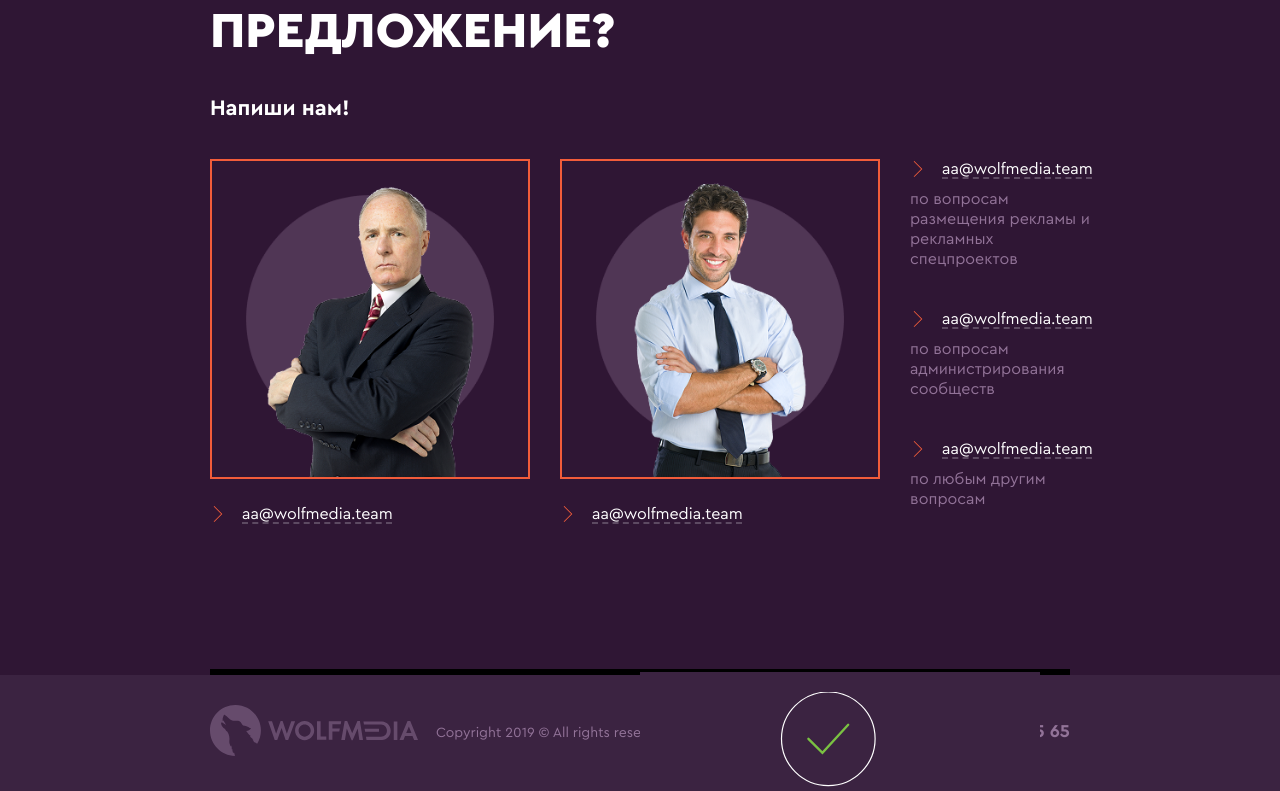
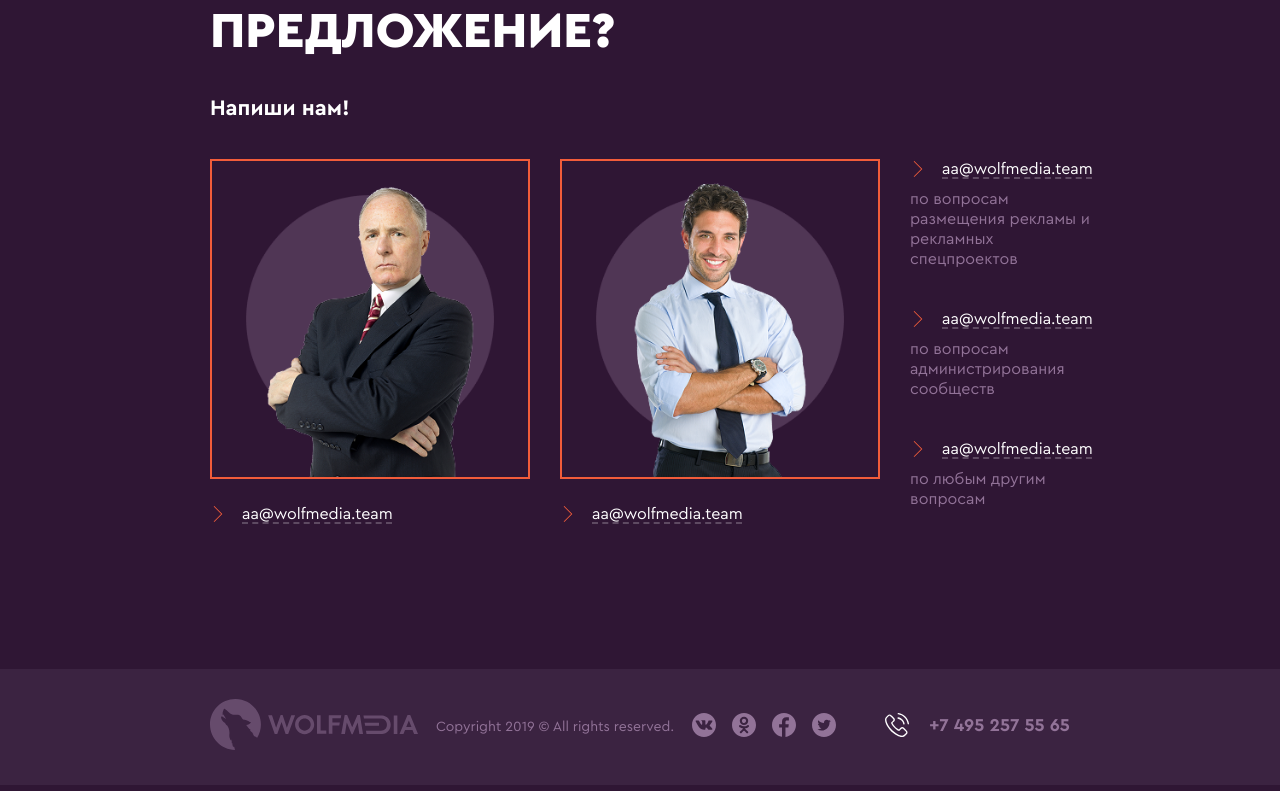
Before and after one commit to anastynero/wolfmedia, a Next.js app: page / in a window 1280 px wide. Shown: the part 5769-6560 px from the top of the page. Built offline with nearby package versions, Linux system fonts and the light colour scheme.

Commit message:
feat: add SuccessForm

```diff
--- a/src/app/page.tsx
+++ b/src/app/page.tsx
@@ -5,8 +5,6 @@ import Info from "@/components/Info/Info";
 import BrandCommunication from "@/components/BrandCommunication/BrandCommunication";
 import CommunityAutomation from "@/components/CommunityAutomation/CommunityAutomation";
 import Contacts from "@/components/Contacts/Contacts";
-import FavoriteIcon from "@/components/FavoriteIcon/FavoriteIcon";
-import SuccessForm from "@/components/SuccessForm/SuccessForm";
 
 
 export default function Home() {
@@ -19,7 +17,6 @@ export default function Home() {
     <BrandCommunication/>
     <CommunityAutomation/>
     <Contacts/>
-    <SuccessForm/>
   </div>
   );
 }
--- a/src/components/ModalForm/ModalForm.module.css
+++ b/src/components/ModalForm/ModalForm.module.css
@@ -9,7 +9,8 @@
     padding: 0;
     margin: 0;
     z-index: 1000;
-    width: 500px;
+    width: 45%;
+    height: 60%;
 }
 
 .text{
--- a/src/components/ModalForm/ModalForm.tsx
+++ b/src/components/ModalForm/ModalForm.tsx
@@ -9,6 +9,7 @@ import TelephoneStep from '../TelephoneStep/TelephoneStep';
 import MessageStep from '../MessageStep/MessageStep';
 import { formSchema, FormSchema } from '@/types/formSchema';
 import { z } from 'zod';
+import SuccessForm from '../SuccessForm/SuccessForm';
 
 
 interface ModalFormProps{
@@ -26,6 +27,7 @@ export default function ModalForm({ isOpen, onClose } : ModalFormProps){
     const [errors, setErrors] = useState<Partial<FormSchema>>({});
     const [isSubmitting, setIsSubmitting] = useState(false);
     const [completedSteps, setCompletedSteps] = useState<number[]>([]);
+    const [isSuccess, setIsSuccess] = useState(false);
 
     useEffect(() => {
         const dialog = dialogRef.current;
@@ -128,9 +130,12 @@ export default function ModalForm({ isOpen, onClose } : ModalFormProps){
       try {
         formSchema.parse(formData);
         console.log(formData);
-
-        onClose();
-        setFormData({ username: '', telephone: '', message: '' });
+        setIsSuccess(true);
+        setTimeout(() => {
+          onClose();
+          setIsSuccess(false);
+          setFormData({ username: '', telephone: '', message: '' });
+        }, 100000000);
       } catch (error) {
         if (error instanceof z.ZodError) {
           const newErrors: Partial<FormSchema> = {};
@@ -140,6 +145,7 @@ export default function ModalForm({ isOpen, onClose } : ModalFormProps){
           });
           setErrors(newErrors);
         }
+        setIsSuccess(false);
       } finally {
         setIsSubmitting(false);
       }
@@ -149,6 +155,10 @@ export default function ModalForm({ isOpen, onClose } : ModalFormProps){
       isOpen && (
             <dialog ref={dialogRef} className={styles.dialog} onClick={handleClickOutside}>
                 <section className={styles["modal-content"]}>
+                {isSuccess ? (
+                <SuccessForm />
+                      ) : (
+                        <>
                     <h4>НАПИСАТЬ НАМ</h4>
                     <form action="" className={styles.wrapper} onSubmit={handleSubmit}>
                       <div className={styles.step}>
@@ -195,6 +205,8 @@ export default function ModalForm({ isOpen, onClose } : ModalFormProps){
                       className={styles.close}
                       onClick={onClose}
                     />
+                    </>
+                    )}
                 </section>
             </dialog>
     ))
--- a/src/components/SuccessForm/SuccessForm.module.css
+++ b/src/components/SuccessForm/SuccessForm.module.css
@@ -1,14 +1,10 @@
 .wrapper{
-    position: relative;
-    width: 100%;
+    border: none;
+    margin-block: 0;
+    margin-inline: auto;
 }
 
 .success{
-    position: absolute;
-    left: 50%;
-    top: 50%;
-    width: 400px;
-    height: 200px;
     background-color: #3B2341;
     display: flex;
     flex-direction: column;
--- a/src/components/SuccessForm/SuccessForm.tsx
+++ b/src/components/SuccessForm/SuccessForm.tsx
@@ -6,8 +6,8 @@ export default function SuccessForm(){
         <dialog className={styles.wrapper} open>
             <article className={styles.success}>
             <svg className={styles.checkmark} viewBox="0 0 100 100">
-                <circle className={styles.circle} cx="40" cy="40" r="40" fill="none" stroke="#fff"/>
-                <path className={styles.check} fill="none" d="M23 40 L35 52 L57 28"/>
+                <circle className={styles.circle} cx="50" cy="40" r="38" fill="none" stroke="#fff"/>
+                <path className={styles.check} fill="none" d="M35 40 L45 50 L65 30"/>
             </svg>
             <p className={styles.text}>Форма успешно отправлена!</p>
             </article>
```
